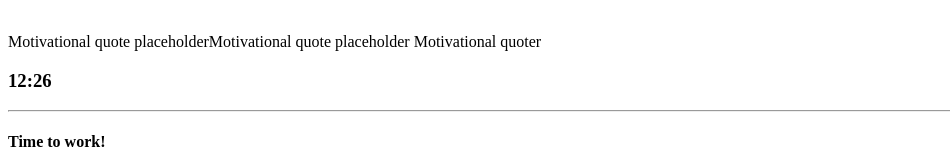
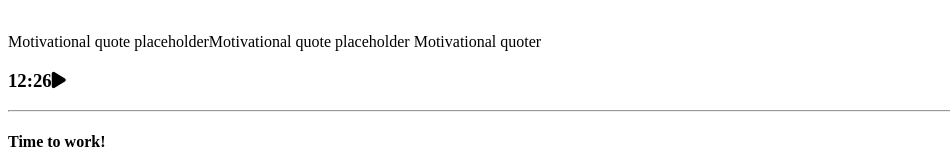
Before and after one commit to popoxta/pomodoro, a React (Vite) app: page / in a window 1280 px wide. Shown: the part 1114-1274 px from the top of the page, without its empty margins (0-950 px from the left). Built offline with nearby package versions, Linux system fonts and the light colour scheme; the HTML template or start-up script is replaced by a standard one.

Commit message:
Add FontAwesome icon

```diff
--- a/index.html
+++ b/index.html
@@ -6,6 +6,7 @@
     <meta name="viewport" content="width=device-width, initial-scale=1.0" />
     <title>Vite + React + TS</title>
     <link rel="stylesheet" href="./dist/output.css">
+    <script src="https://kit.fontawesome.com/090f8001a3.js" crossorigin="anonymous"></script>
   </head>
   <body>
     <div id="root"></div>
--- a/src/components/Timer.tsx
+++ b/src/components/Timer.tsx
@@ -2,7 +2,10 @@ export default function Timer() {
     return (
         <section className={'flex flex-col place-items-center'}>
             <div>
-                <h3 className={'text-red-700 text-3xl font-bold'}>12:26</h3>
+                <h3 className={'text-red-700 text-3xl font-bold'}>
+                    12:26
+                    <i className={'fa-solid fa-play ml-3 text-slate-400 hover:text-slate-500 cursor-pointer transition-colors'}/>
+                </h3>
             </div>
             <hr className={'w-64 h-0.5 border-slate-300 my-5'}/>
             <div className={'text-center'}>
```
